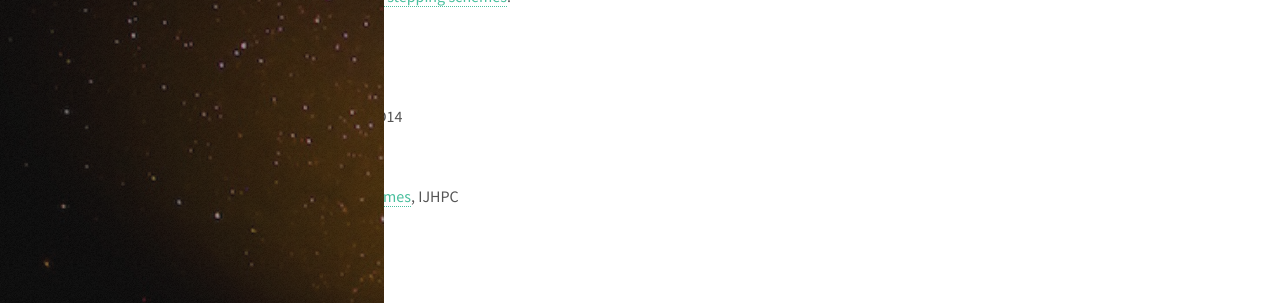
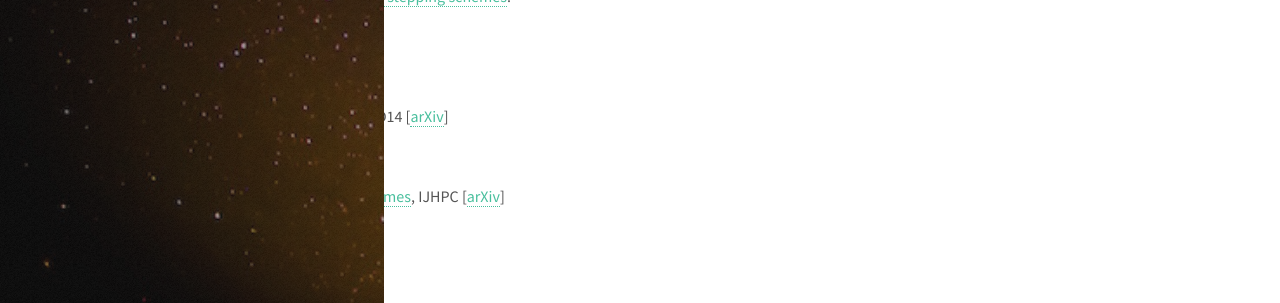
Before and after one commit to schmit/schmit.github.io, a Jekyll site: the page built from _posts/2015-1-1-about.md, in a window 1280 px wide and 1388 px high. Shown: the part 694-997 px from the top of the window. Built offline with Jekyll 4.4.1, drawn with Linux system fonts in a browser that asks for light colours.

Commit message:
added arXiv links

```diff
--- a/_posts/2015-1-1-about.md
+++ b/_posts/2015-1-1-about.md
@@ -44,11 +44,11 @@ My interests are at the interface of statistics, mathematics and computer scienc
 
 ## Papers
 
-- [Learning Multifractal Structure in Large Networks](http://dl.acm.org/citation.cfm?id=2623718), KDD14
+- [Learning Multifractal Structure in Large Networks](http://dl.acm.org/citation.cfm?id=2623718), KDD14 [[arXiv](http://arxiv.org/abs/1402.6787)]
 
    *with [Austin Benson](http://www.stanford.edu/~arbenson) and [Carlos Riquelme](http://rikel.me).*
 
-- [Silent error detection in numerical time-stepping schemes](http://hpc.sagepub.com/content/29/4/403), IJHPC
+- [Silent error detection in numerical time-stepping schemes](http://hpc.sagepub.com/content/29/4/403), IJHPC [[arXiv](http://arxiv.org/abs/1312.2674)]
 
     *with [Austin Benson](http://www.stanford.edu/~arbenson) and [Rob Schreiber](http://www.labs.hpe.com/people/rob_schreiber/).*
 
```
